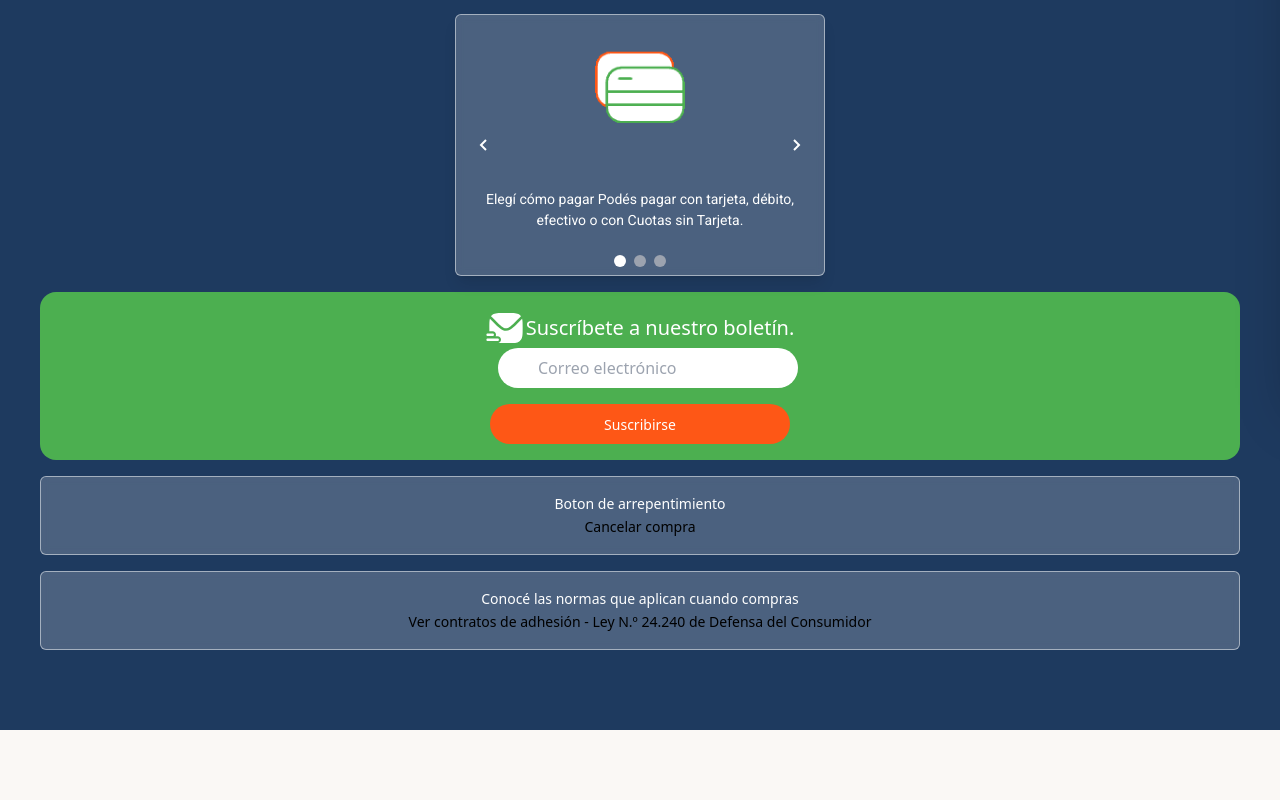
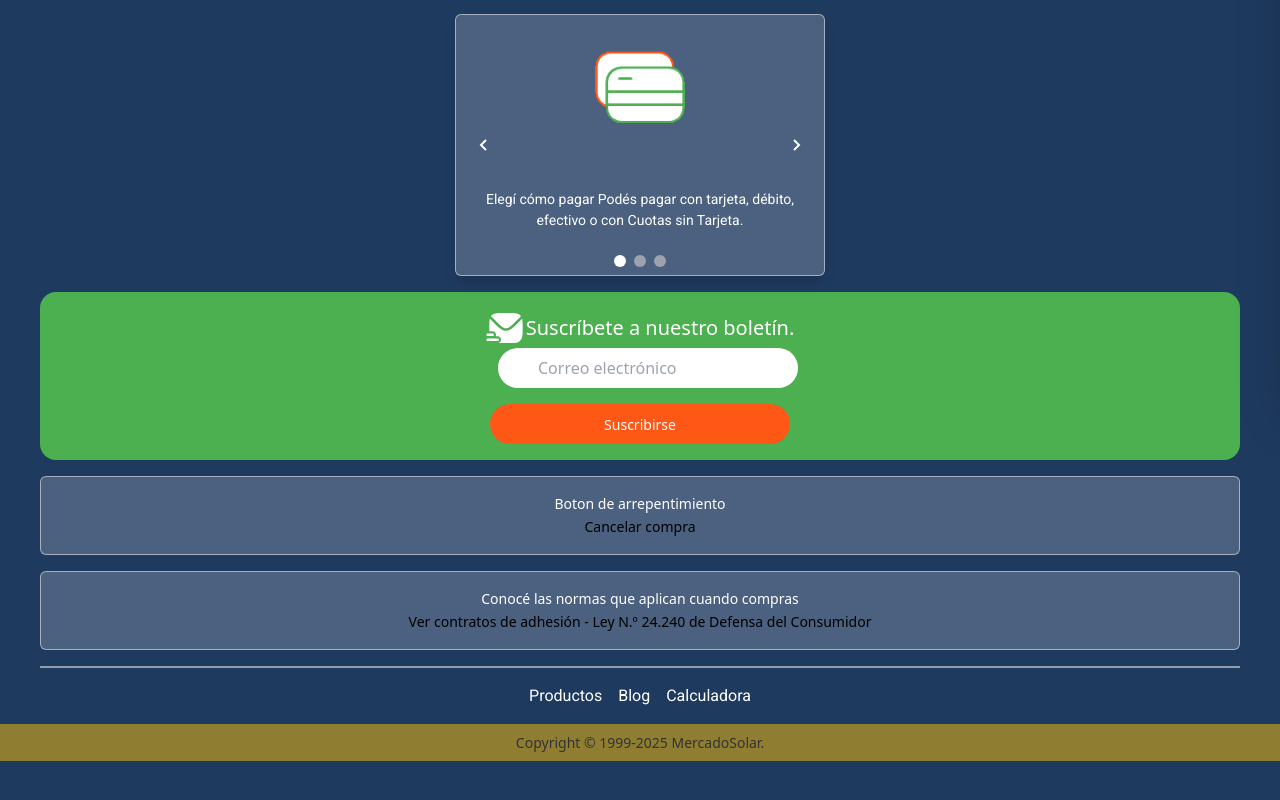
Before and after one commit to madezdev/app-ecommerce-fe, a Next.js app: page / in a window 1280 px wide. Shown: the part 400-1200 px from the top of the page. Before the commit the page ends 1130 px from the top, so only its background shows below. Built offline with nearby package versions, Linux system fonts and the light colour scheme.

Commit message:
Agregar navegación al Footer y optimizar el componente ImageSlider; incluir nuevos elementos de menú y ajustar la duración de la transición

```diff
--- a/src/components/ui/footer/footer.tsx
+++ b/src/components/ui/footer/footer.tsx
@@ -3,11 +3,13 @@ import Link from 'next/link'
 import Image from 'next/image'
 import { paragraph } from '@/config/fonts'
 import ImageSlider from './slice'
+import { menuItems } from '@/utils/navigations'
+import { Paragraph } from '../font-style/paragraph'
 
 export const Footer = () => {
   return (
     <footer
-      className=' bg-sblue flex flex-col justify-between items-center py-[40px] lg:py-[80px]'
+      className=' bg-sblue flex flex-col justify-between items-center pt-[40px] lg:py-[80px]'
     >
       <div className='flex flex-col justify-center items-center gap-4 w-full px-[40px]'>
         {/* logo */}
@@ -59,7 +61,6 @@ export const Footer = () => {
             </button>
           </div>
         </div>
-        {/* social media */}
 
         {/* card btn repentance */}
         <div className='w-full flex flex-col justify-center items-center border border-nwhite/50 p-4 rounded-md  backdrop-blur-sm bg-nwhite/20'>
@@ -79,6 +80,22 @@ export const Footer = () => {
             </span>
           </button>
         </div>
+        <div className='border border-nwhite/50 w-full'/>
+        {/* Navigation */}
+        <div className='flex justify-center items-center gap-4'>
+          <ul className='flex justify-center items-center gap-4'>
+            {menuItems.map((item, index) => (
+              <li key={index}>
+                <Link href={item.url} >
+                  <Paragraph size='lg' color='nwhite' className='hover:text-porange focus:text-sblue hover:scale-105 transition-all duration-150'>{item.title}</Paragraph>
+                </Link>
+              </li>
+            ))}
+          </ul>
+        </div>
+      </div>
+      <div className='flex justify-center items-center bg-pyellow/50 w-full mt-4 p-2'>
+        <span className='text-[14px] text-ngrey'>Copyright © 1999-2025 MercadoSolar.</span>
       </div>
     </footer>
   )
--- a/src/components/ui/footer/slice.tsx
+++ b/src/components/ui/footer/slice.tsx
@@ -9,7 +9,7 @@ const images = [
   { src: '/images/Reliable.gif', text: 'Seguridad, de principio a fin ¿No te gusta? ¡Devolvelo! En Mercado Libre, no hay nada que no puedas hacer, porque estás siempre protegido.' }
 ]
 
-const transitionDuration = 1 // Cambia este valor para modificar la duración de la transición
+const transitionDuration = 0.5 // Cambia este valor para modificar la duración de la transición
 
 export default function ImageSlider () {
   const [index, setIndex] = useState(0)
@@ -36,7 +36,7 @@ export default function ImageSlider () {
         <motion.img
           key={images[index].src}
           src={images[index].src}
-          alt='Slide image'
+          alt={images[index].text}
           className='w-[120px] object-cover'
           initial={{ opacity: 0 }}
           animate={{ opacity: 1 }}
@@ -44,9 +44,17 @@ export default function ImageSlider () {
           transition={{ duration: transitionDuration }}
         />
       </AnimatePresence>
-      <div className='p-3 mb-4'>
-        <p className={`${paragraph.className} text-[14px] text-white text-center`}>{images[index].text}</p>
-      </div>
+      <AnimatePresence mode='wait'>
+        <motion.div
+          className='p-3 mb-4'
+          initial={{ opacity: 0 }}
+          animate={{ opacity: 1 }}
+          exit={{ opacity: 0 }}
+          transition={{ duration: transitionDuration }}
+        >
+          <p className={`${paragraph.className} text-[14px] text-white text-center`}>{images[index].text}</p>
+        </motion.div>
+      </AnimatePresence>
 
       <button
         onClick={prevSlide}
--- a/src/components/ui/top-menu/topMenu.tsx
+++ b/src/components/ui/top-menu/topMenu.tsx
@@ -1,32 +1,12 @@
 'use client'
-import Image from 'next/image'
 import Link from 'next/link'
 import React from 'react'
-import { IoBookOutline, IoMenu, IoSearch } from 'react-icons/io5'
-import { PiShoppingCartSimple, PiSolarPanelLight } from 'react-icons/pi'
+import { IoMenu, IoSearch } from 'react-icons/io5'
+import { PiShoppingCartSimple  } from 'react-icons/pi'
 import { Paragraph } from '../font-style/paragraph'
-import { Title } from '../font-style/title'
 import { useUIStore } from '@/store/sidebar.store'
-import { CiCalculator1 } from 'react-icons/ci'
 import { Logo } from '../logo/logo'
-
-const menuItems = [
-  {
-    title: 'Productos',
-    url: '/products',
-    icon: <PiSolarPanelLight size={ 20 } className='text-[#333333]'/>
-  },
-  {
-    title: 'Blog',
-    url: '/quote',
-    icons: <IoBookOutline size={ 20 } className='text-[#333333]'/>
-  },
-  {
-    title: 'Calculadora',
-    url: '/calculator',
-    icons: <CiCalculator1 size={ 20 } className='text-[#333333]'/>
-  }
-]
+import { menuItems } from '@/utils/navigations'
 
 export const TopMenu = () => {
   const openSideMenu = useUIStore( state => state.openSideMenu )
--- /dev/null
+++ b/src/utils/navigations.ts
@@ -0,0 +1,14 @@
+export const menuItems = [
+  {
+    title: 'Productos',
+    url: '/products',
+  },
+  {
+    title: 'Blog',
+    url: '/quote',
+  },
+  {
+    title: 'Calculadora',
+    url: '/calculator',
+  }
+]
```
